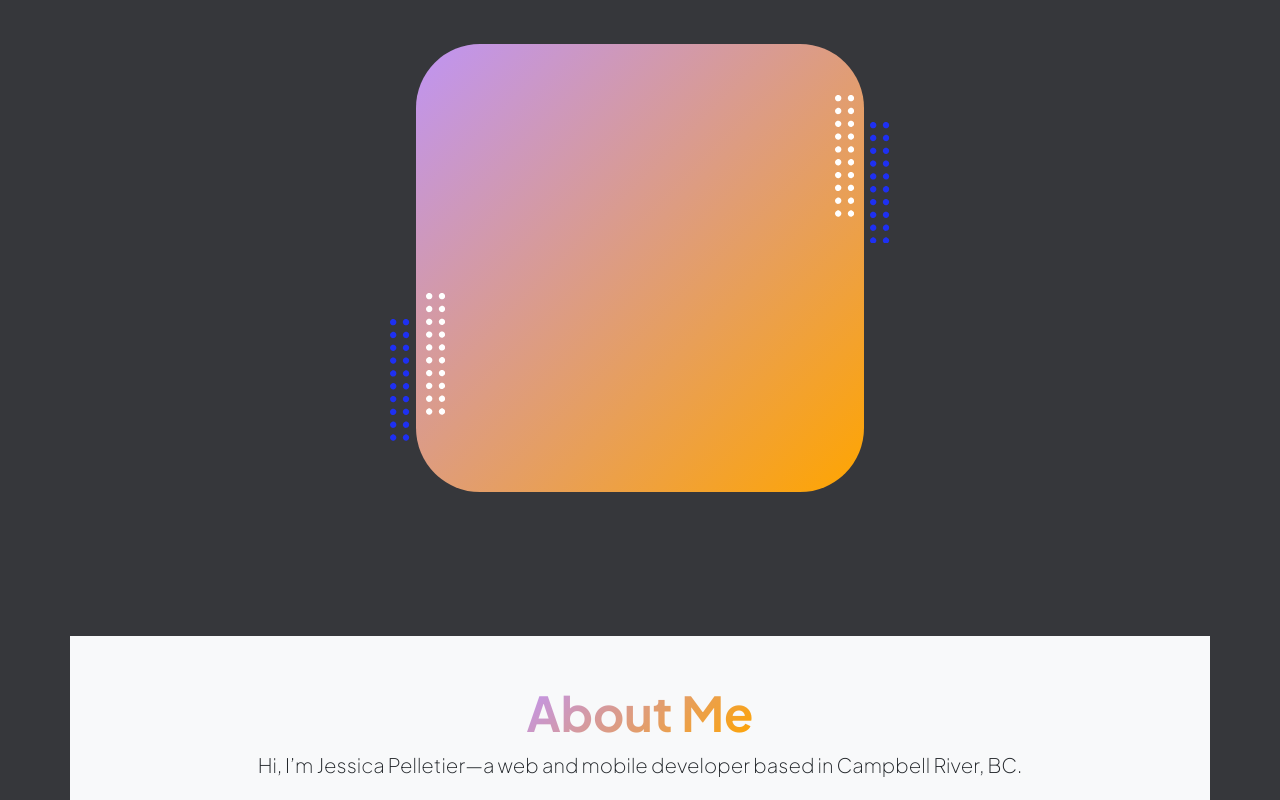
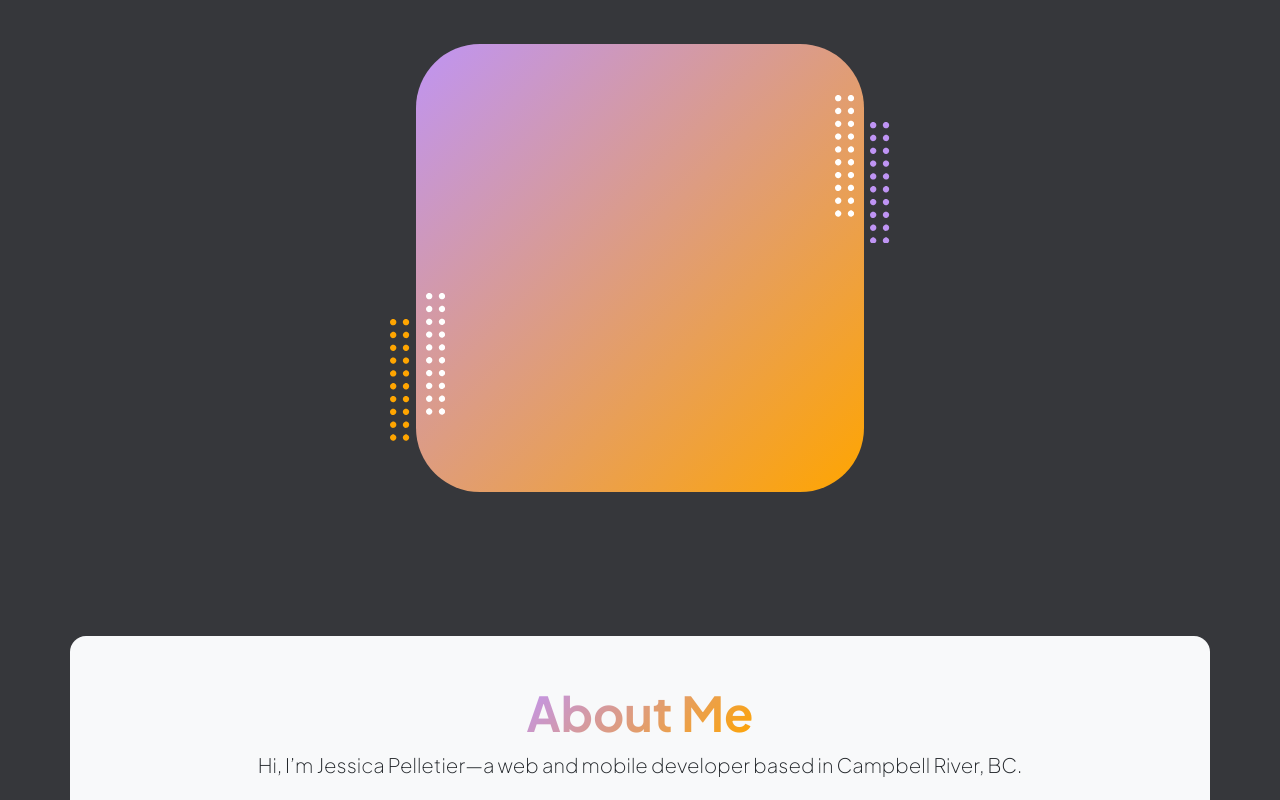
Before and after one commit to Jessica-Pelletier/Jessica-Pelletier.github.io, a plain HTML site: page index.html in a window 1280 px wide. Shown: the part 540-1340 px from the top of the page. Drawn offline with nearby package versions, Linux system fonts and the light colour scheme.

Commit message:
Change some SVG colors

```diff
--- a/index.html
+++ b/index.html
@@ -118,26 +118,26 @@
                                         <!-- SVG Dots-->
                                         <svg version="1.1" xmlns="http://www.w3.org/2000/svg" xmlns:xlink="http://www.w3.org/1999/xlink" x="0px" y="0px" viewBox="0 0 191.6 1215.4" style="enable-background: new 0 0 191.6 1215.4" xml:space="preserve">
                                             <g transform="translate(0.000000,1280.000000) scale(0.100000,-0.100000)">
-                                                <path d="M227.7,12788.6c-105-35-200-141-222-248c-43-206,163-412,369-369c155,32,275,190,260,339c-11,105-90,213-190,262        C383.7,12801.6,289.7,12808.6,227.7,12788.6z"></path>
-                                                <path d="M1507.7,12788.6c-151-50-253-216-222-362c25-119,136-230,254-255c194-41,395,142,375,339c-11,105-90,213-190,262        C1663.7,12801.6,1569.7,12808.6,1507.7,12788.6z"></path>
-                                                <path d="M227.7,11508.6c-105-35-200-141-222-248c-43-206,163-412,369-369c155,32,275,190,260,339c-11,105-90,213-190,262        C383.7,11521.6,289.7,11528.6,227.7,11508.6z"></path>
-                                                <path d="M1507.7,11508.6c-151-50-253-216-222-362c25-119,136-230,254-255c194-41,395,142,375,339c-11,105-90,213-190,262        C1663.7,11521.6,1569.7,11528.6,1507.7,11508.6z"></path>
-                                                <path d="M227.7,10228.6c-105-35-200-141-222-248c-43-206,163-412,369-369c155,32,275,190,260,339c-11,105-90,213-190,262        C383.7,10241.6,289.7,10248.6,227.7,10228.6z"></path>
-                                                <path d="M1507.7,10228.6c-105-35-200-141-222-248c-43-206,163-412,369-369c155,32,275,190,260,339c-11,105-90,213-190,262        C1663.7,10241.6,1569.7,10248.6,1507.7,10228.6z"></path>
-                                                <path d="M227.7,8948.6c-105-35-200-141-222-248c-43-206,163-412,369-369c155,32,275,190,260,339c-11,105-90,213-190,262        C383.7,8961.6,289.7,8968.6,227.7,8948.6z"></path>
-                                                <path d="M1507.7,8948.6c-105-35-200-141-222-248c-43-206,163-412,369-369c155,32,275,190,260,339c-11,105-90,213-190,262        C1663.7,8961.6,1569.7,8968.6,1507.7,8948.6z"></path>
-                                                <path d="M227.7,7668.6c-105-35-200-141-222-248c-43-206,163-412,369-369c155,32,275,190,260,339c-11,105-90,213-190,262        C383.7,7681.6,289.7,7688.6,227.7,7668.6z"></path>
-                                                <path d="M1507.7,7668.6c-105-35-200-141-222-248c-43-206,163-412,369-369c155,32,275,190,260,339c-11,105-90,213-190,262        C1663.7,7681.6,1569.7,7688.6,1507.7,7668.6z"></path>
-                                                <path d="M227.7,6388.6c-105-35-200-141-222-248c-43-206,163-412,369-369c155,32,275,190,260,339c-11,105-90,213-190,262        C383.7,6401.6,289.7,6408.6,227.7,6388.6z"></path>
-                                                <path d="M1507.7,6388.6c-105-35-200-141-222-248c-43-206,163-412,369-369c155,32,275,190,260,339c-11,105-90,213-190,262        C1663.7,6401.6,1569.7,6408.6,1507.7,6388.6z"></path>
-                                                <path d="M227.7,5108.6c-105-35-200-141-222-248c-43-206,163-412,369-369c155,32,275,190,260,339c-11,105-90,213-190,262        C383.7,5121.6,289.7,5128.6,227.7,5108.6z"></path>
-                                                <path d="M1507.7,5108.6c-105-35-200-141-222-248c-43-206,163-412,369-369c155,32,275,190,260,339c-11,105-90,213-190,262        C1663.7,5121.6,1569.7,5128.6,1507.7,5108.6z"></path>
-                                                <path d="M227.7,3828.6c-105-35-200-141-222-248c-43-206,163-412,369-369c155,32,275,190,260,339c-11,105-90,213-190,262        C383.7,3841.6,289.7,3848.6,227.7,3828.6z"></path>
-                                                <path d="M1507.7,3828.6c-105-35-200-141-222-248c-43-206,163-412,369-369c155,32,275,190,260,339c-11,105-90,213-190,262        C1663.7,3841.6,1569.7,3848.6,1507.7,3828.6z"></path>
-                                                <path d="M227.7,2548.6c-105-35-200-141-222-248c-43-206,163-412,369-369c155,32,275,190,260,339c-11,105-90,213-190,262        C383.7,2561.6,289.7,2568.6,227.7,2548.6z"></path>
-                                                <path d="M1507.7,2548.6c-105-35-200-141-222-248c-43-206,163-412,369-369c155,32,275,190,260,339c-11,105-90,213-190,262        C1663.7,2561.6,1569.7,2568.6,1507.7,2548.6z"></path>
-                                                <path d="M227.7,1268.6c-105-35-200-141-222-248c-43-206,163-412,369-369c155,32,275,190,260,339c-11,105-90,213-190,262        C383.7,1281.6,289.7,1288.6,227.7,1268.6z"></path>
-                                                <path d="M1507.7,1268.6c-105-35-200-141-222-248c-43-206,163-412,369-369c155,32,275,190,260,339c-11,105-90,213-190,262        C1663.7,1281.6,1569.7,1288.6,1507.7,1268.6z"></path>
+                                                <path fill="#BF94F4" d="M227.7,12788.6c-105-35-200-141-222-248c-43-206,163-412,369-369c155,32,275,190,260,339c-11,105-90,213-190,262        C383.7,12801.6,289.7,12808.6,227.7,12788.6z"></path>
+                                                <path fill="#BF94F4" d="M1507.7,12788.6c-151-50-253-216-222-362c25-119,136-230,254-255c194-41,395,142,375,339c-11,105-90,213-190,262        C1663.7,12801.6,1569.7,12808.6,1507.7,12788.6z"></path>
+                                                <path fill="#BF94F4" d="M227.7,11508.6c-105-35-200-141-222-248c-43-206,163-412,369-369c155,32,275,190,260,339c-11,105-90,213-190,262        C383.7,11521.6,289.7,11528.6,227.7,11508.6z"></path>
+                                                <path fill="#BF94F4" d="M1507.7,11508.6c-151-50-253-216-222-362c25-119,136-230,254-255c194-41,395,142,375,339c-11,105-90,213-190,262        C1663.7,11521.6,1569.7,11528.6,1507.7,11508.6z"></path>
+                                                <path fill="#BF94F4" d="M227.7,10228.6c-105-35-200-141-222-248c-43-206,163-412,369-369c155,32,275,190,260,339c-11,105-90,213-190,262        C383.7,10241.6,289.7,10248.6,227.7,10228.6z"></path>
+                                                <path fill="#BF94F4" d="M1507.7,10228.6c-105-35-200-141-222-248c-43-206,163-412,369-369c155,32,275,190,260,339c-11,105-90,213-190,262        C1663.7,10241.6,1569.7,10248.6,1507.7,10228.6z"></path>
+                                                <path fill="#BF94F4" d="M227.7,8948.6c-105-35-200-141-222-248c-43-206,163-412,369-369c155,32,275,190,260,339c-11,105-90,213-190,262        C383.7,8961.6,289.7,8968.6,227.7,8948.6z"></path>
+                                                <path fill="#BF94F4" d="M1507.7,8948.6c-105-35-200-141-222-248c-43-206,163-412,369-369c155,32,275,190,260,339c-11,105-90,213-190,262        C1663.7,8961.6,1569.7,8968.6,1507.7,8948.6z"></path>
+                                                <path fill="#BF94F4" d="M227.7,7668.6c-105-35-200-141-222-248c-43-206,163-412,369-369c155,32,275,190,260,339c-11,105-90,213-190,262        C383.7,7681.6,289.7,7688.6,227.7,7668.6z"></path>
+                                                <path fill="#BF94F4" d="M1507.7,7668.6c-105-35-200-141-222-248c-43-206,163-412,369-369c155,32,275,190,260,339c-11,105-90,213-190,262        C1663.7,7681.6,1569.7,7688.6,1507.7,7668.6z"></path>
+                                                <path fill="#BF94F4" d="M227.7,6388.6c-105-35-200-141-222-248c-43-206,163-412,369-369c155,32,275,190,260,339c-11,105-90,213-190,262        C383.7,6401.6,289.7,6408.6,227.7,6388.6z"></path>
+                                                <path fill="#BF94F4" d="M1507.7,6388.6c-105-35-200-141-222-248c-43-206,163-412,369-369c155,32,275,190,260,339c-11,105-90,213-190,262        C1663.7,6401.6,1569.7,6408.6,1507.7,6388.6z"></path>
+                                                <path fill="#BF94F4" d="M227.7,5108.6c-105-35-200-141-222-248c-43-206,163-412,369-369c155,32,275,190,260,339c-11,105-90,213-190,262        C383.7,5121.6,289.7,5128.6,227.7,5108.6z"></path>
+                                                <path fill="#BF94F4" d="M1507.7,5108.6c-105-35-200-141-222-248c-43-206,163-412,369-369c155,32,275,190,260,339c-11,105-90,213-190,262        C1663.7,5121.6,1569.7,5128.6,1507.7,5108.6z"></path>
+                                                <path fill="#BF94F4" d="M227.7,3828.6c-105-35-200-141-222-248c-43-206,163-412,369-369c155,32,275,190,260,339c-11,105-90,213-190,262        C383.7,3841.6,289.7,3848.6,227.7,3828.6z"></path>
+                                                <path fill="#BF94F4" d="M1507.7,3828.6c-105-35-200-141-222-248c-43-206,163-412,369-369c155,32,275,190,260,339c-11,105-90,213-190,262        C1663.7,3841.6,1569.7,3848.6,1507.7,3828.6z"></path>
+                                                <path fill="#BF94F4" d="M227.7,2548.6c-105-35-200-141-222-248c-43-206,163-412,369-369c155,32,275,190,260,339c-11,105-90,213-190,262        C383.7,2561.6,289.7,2568.6,227.7,2548.6z"></path>
+                                                <path fill="#BF94F4" d="M1507.7,2548.6c-105-35-200-141-222-248c-43-206,163-412,369-369c155,32,275,190,260,339c-11,105-90,213-190,262        C1663.7,2561.6,1569.7,2568.6,1507.7,2548.6z"></path>
+                                                <path fill="#BF94F4" d="M227.7,1268.6c-105-35-200-141-222-248c-43-206,163-412,369-369c155,32,275,190,260,339c-11,105-90,213-190,262        C383.7,1281.6,289.7,1288.6,227.7,1268.6z"></path>
+                                                <path fill="#BF94F4" d="M1507.7,1268.6c-105-35-200-141-222-248c-43-206,163-412,369-369c155,32,275,190,260,339c-11,105-90,213-190,262        C1663.7,1281.6,1569.7,1288.6,1507.7,1268.6z"></path>
                                             </g>
                                         </svg>
                                         <!-- END of SVG dots-->
@@ -174,26 +174,26 @@
                                         <!-- SVG Dots-->
                                         <svg version="1.1" xmlns="http://www.w3.org/2000/svg" xmlns:xlink="http://www.w3.org/1999/xlink" x="0px" y="0px" viewBox="0 0 191.6 1215.4" style="enable-background: new 0 0 191.6 1215.4" xml:space="preserve">
                                             <g transform="translate(0.000000,1280.000000) scale(0.100000,-0.100000)">
-                                                <path d="M227.7,12788.6c-105-35-200-141-222-248c-43-206,163-412,369-369c155,32,275,190,260,339c-11,105-90,213-190,262        C383.7,12801.6,289.7,12808.6,227.7,12788.6z"></path>
-                                                <path d="M1507.7,12788.6c-151-50-253-216-222-362c25-119,136-230,254-255c194-41,395,142,375,339c-11,105-90,213-190,262        C1663.7,12801.6,1569.7,12808.6,1507.7,12788.6z"></path>
-                                                <path d="M227.7,11508.6c-105-35-200-141-222-248c-43-206,163-412,369-369c155,32,275,190,260,339c-11,105-90,213-190,262        C383.7,11521.6,289.7,11528.6,227.7,11508.6z"></path>
-                                                <path d="M1507.7,11508.6c-151-50-253-216-222-362c25-119,136-230,254-255c194-41,395,142,375,339c-11,105-90,213-190,262        C1663.7,11521.6,1569.7,11528.6,1507.7,11508.6z"></path>
-                                                <path d="M227.7,10228.6c-105-35-200-141-222-248c-43-206,163-412,369-369c155,32,275,190,260,339c-11,105-90,213-190,262        C383.7,10241.6,289.7,10248.6,227.7,10228.6z"></path>
-                                                <path d="M1507.7,10228.6c-105-35-200-141-222-248c-43-206,163-412,369-369c155,32,275,190,260,339c-11,105-90,213-190,262        C1663.7,10241.6,1569.7,10248.6,1507.7,10228.6z"></path>
-                                                <path d="M227.7,8948.6c-105-35-200-141-222-248c-43-206,163-412,369-369c155,32,275,190,260,339c-11,105-90,213-190,262        C383.7,8961.6,289.7,8968.6,227.7,8948.6z"></path>
-                                                <path d="M1507.7,8948.6c-105-35-200-141-222-248c-43-206,163-412,369-369c155,32,275,190,260,339c-11,105-90,213-190,262        C1663.7,8961.6,1569.7,8968.6,1507.7,8948.6z"></path>
-                                                <path d="M227.7,7668.6c-105-35-200-141-222-248c-43-206,163-412,369-369c155,32,275,190,260,339c-11,105-90,213-190,262        C383.7,7681.6,289.7,7688.6,227.7,7668.6z"></path>
-                                                <path d="M1507.7,7668.6c-105-35-200-141-222-248c-43-206,163-412,369-369c155,32,275,190,260,339c-11,105-90,213-190,262        C1663.7,7681.6,1569.7,7688.6,1507.7,7668.6z"></path>
-                                                <path d="M227.7,6388.6c-105-35-200-141-222-248c-43-206,163-412,369-369c155,32,275,190,260,339c-11,105-90,213-190,262        C383.7,6401.6,289.7,6408.6,227.7,6388.6z"></path>
-                                                <path d="M1507.7,6388.6c-105-35-200-141-222-248c-43-206,163-412,369-369c155,32,275,190,260,339c-11,105-90,213-190,262        C1663.7,6401.6,1569.7,6408.6,1507.7,6388.6z"></path>
-                                                <path d="M227.7,5108.6c-105-35-200-141-222-248c-43-206,163-412,369-369c155,32,275,190,260,339c-11,105-90,213-190,262        C383.7,5121.6,289.7,5128.6,227.7,5108.6z"></path>
-                                                <path d="M1507.7,5108.6c-105-35-200-141-222-248c-43-206,163-412,369-369c155,32,275,190,260,339c-11,105-90,213-190,262        C1663.7,5121.6,1569.7,5128.6,1507.7,5108.6z"></path>
-                                                <path d="M227.7,3828.6c-105-35-200-141-222-248c-43-206,163-412,369-369c155,32,275,190,260,339c-11,105-90,213-190,262        C383.7,3841.6,289.7,3848.6,227.7,3828.6z"></path>
-                                                <path d="M1507.7,3828.6c-105-35-200-141-222-248c-43-206,163-412,369-369c155,32,275,190,260,339c-11,105-90,213-190,262        C1663.7,3841.6,1569.7,3848.6,1507.7,3828.6z"></path>
-                                                <path d="M227.7,2548.6c-105-35-200-141-222-248c-43-206,163-412,369-369c155,32,275,190,260,339c-11,105-90,213-190,262        C383.7,2561.6,289.7,2568.6,227.7,2548.6z"></path>
-                                                <path d="M1507.7,2548.6c-105-35-200-141-222-248c-43-206,163-412,369-369c155,32,275,190,260,339c-11,105-90,213-190,262        C1663.7,2561.6,1569.7,2568.6,1507.7,2548.6z"></path>
-                                                <path d="M227.7,1268.6c-105-35-200-141-222-248c-43-206,163-412,369-369c155,32,275,190,260,339c-11,105-90,213-190,262        C383.7,1281.6,289.7,1288.6,227.7,1268.6z"></path>
-                                                <path d="M1507.7,1268.6c-105-35-200-141-222-248c-43-206,163-412,369-369c155,32,275,190,260,339c-11,105-90,213-190,262        C1663.7,1281.6,1569.7,1288.6,1507.7,1268.6z"></path>
+                                                <path fill="#ffa500" d="M227.7,12788.6c-105-35-200-141-222-248c-43-206,163-412,369-369c155,32,275,190,260,339c-11,105-90,213-190,262        C383.7,12801.6,289.7,12808.6,227.7,12788.6z"></path>
+                                                <path fill="#ffa500" d="M1507.7,12788.6c-151-50-253-216-222-362c25-119,136-230,254-255c194-41,395,142,375,339c-11,105-90,213-190,262        C1663.7,12801.6,1569.7,12808.6,1507.7,12788.6z"></path>
+                                                <path fill="#ffa500" d="M227.7,11508.6c-105-35-200-141-222-248c-43-206,163-412,369-369c155,32,275,190,260,339c-11,105-90,213-190,262        C383.7,11521.6,289.7,11528.6,227.7,11508.6z"></path>
+                                                <path fill="#ffa500" d="M1507.7,11508.6c-151-50-253-216-222-362c25-119,136-230,254-255c194-41,395,142,375,339c-11,105-90,213-190,262        C1663.7,11521.6,1569.7,11528.6,1507.7,11508.6z"></path>
+                                                <path fill="#ffa500" d="M227.7,10228.6c-105-35-200-141-222-248c-43-206,163-412,369-369c155,32,275,190,260,339c-11,105-90,213-190,262        C383.7,10241.6,289.7,10248.6,227.7,10228.6z"></path>
+                                                <path fill="#ffa500" d="M1507.7,10228.6c-105-35-200-141-222-248c-43-206,163-412,369-369c155,32,275,190,260,339c-11,105-90,213-190,262        C1663.7,10241.6,1569.7,10248.6,1507.7,10228.6z"></path>
+                                                <path fill="#ffa500" d="M227.7,8948.6c-105-35-200-141-222-248c-43-206,163-412,369-369c155,32,275,190,260,339c-11,105-90,213-190,262        C383.7,8961.6,289.7,8968.6,227.7,8948.6z"></path>
+                                                <path fill="#ffa500" d="M1507.7,8948.6c-105-35-200-141-222-248c-43-206,163-412,369-369c155,32,275,190,260,339c-11,105-90,213-190,262        C1663.7,8961.6,1569.7,8968.6,1507.7,8948.6z"></path>
+                                                <path fill="#ffa500" d="M227.7,7668.6c-105-35-200-141-222-248c-43-206,163-412,369-369c155,32,275,190,260,339c-11,105-90,213-190,262        C383.7,7681.6,289.7,7688.6,227.7,7668.6z"></path>
+                                                <path fill="#ffa500" d="M1507.7,7668.6c-105-35-200-141-222-248c-43-206,163-412,369-369c155,32,275,190,260,339c-11,105-90,213-190,262        C1663.7,7681.6,1569.7,7688.6,1507.7,7668.6z"></path>
+                                                <path fill="#ffa500" d="M227.7,6388.6c-105-35-200-141-222-248c-43-206,163-412,369-369c155,32,275,190,260,339c-11,105-90,213-190,262        C383.7,6401.6,289.7,6408.6,227.7,6388.6z"></path>
+                                                <path fill="#ffa500" d="M1507.7,6388.6c-105-35-200-141-222-248c-43-206,163-412,369-369c155,32,275,190,260,339c-11,105-90,213-190,262        C1663.7,6401.6,1569.7,6408.6,1507.7,6388.6z"></path>
+                                                <path fill="#ffa500" d="M227.7,5108.6c-105-35-200-141-222-248c-43-206,163-412,369-369c155,32,275,190,260,339c-11,105-90,213-190,262        C383.7,5121.6,289.7,5128.6,227.7,5108.6z"></path>
+                                                <path fill="#ffa500" d="M1507.7,5108.6c-105-35-200-141-222-248c-43-206,163-412,369-369c155,32,275,190,260,339c-11,105-90,213-190,262        C1663.7,5121.6,1569.7,5128.6,1507.7,5108.6z"></path>
+                                                <path fill="#ffa500" d="M227.7,3828.6c-105-35-200-141-222-248c-43-206,163-412,369-369c155,32,275,190,260,339c-11,105-90,213-190,262        C383.7,3841.6,289.7,3848.6,227.7,3828.6z"></path>
+                                                <path fill="#ffa500" d="M1507.7,3828.6c-105-35-200-141-222-248c-43-206,163-412,369-369c155,32,275,190,260,339c-11,105-90,213-190,262        C1663.7,3841.6,1569.7,3848.6,1507.7,3828.6z"></path>
+                                                <path fill="#ffa500" d="M227.7,2548.6c-105-35-200-141-222-248c-43-206,163-412,369-369c155,32,275,190,260,339c-11,105-90,213-190,262        C383.7,2561.6,289.7,2568.6,227.7,2548.6z"></path>
+                                                <path fill="#ffa500" d="M1507.7,2548.6c-105-35-200-141-222-248c-43-206,163-412,369-369c155,32,275,190,260,339c-11,105-90,213-190,262        C1663.7,2561.6,1569.7,2568.6,1507.7,2548.6z"></path>
+                                                <path fill="#ffa500" d="M227.7,1268.6c-105-35-200-141-222-248c-43-206,163-412,369-369c155,32,275,190,260,339c-11,105-90,213-190,262        C383.7,1281.6,289.7,1288.6,227.7,1268.6z"></path>
+                                                <path fill="#ffa500" d="M1507.7,1268.6c-105-35-200-141-222-248c-43-206,163-412,369-369c155,32,275,190,260,339c-11,105-90,213-190,262        C1663.7,1281.6,1569.7,1288.6,1507.7,1268.6z"></path>
                                             </g>
                                         </svg>
                                         <!-- END of SVG dots-->
@@ -206,7 +206,7 @@
             </header>
             <!-- About Section-->
             <section id="about" class="bg-onyx py-5">
-                <div class="container bg-light  px-5 ">
+                <div class="container bg-light rounded-4 px-5 ">
                     <div class="row gx-5 justify-content-center">
                         <div class="col-xxl-8">
                             <div class="text-center my-5">
```
